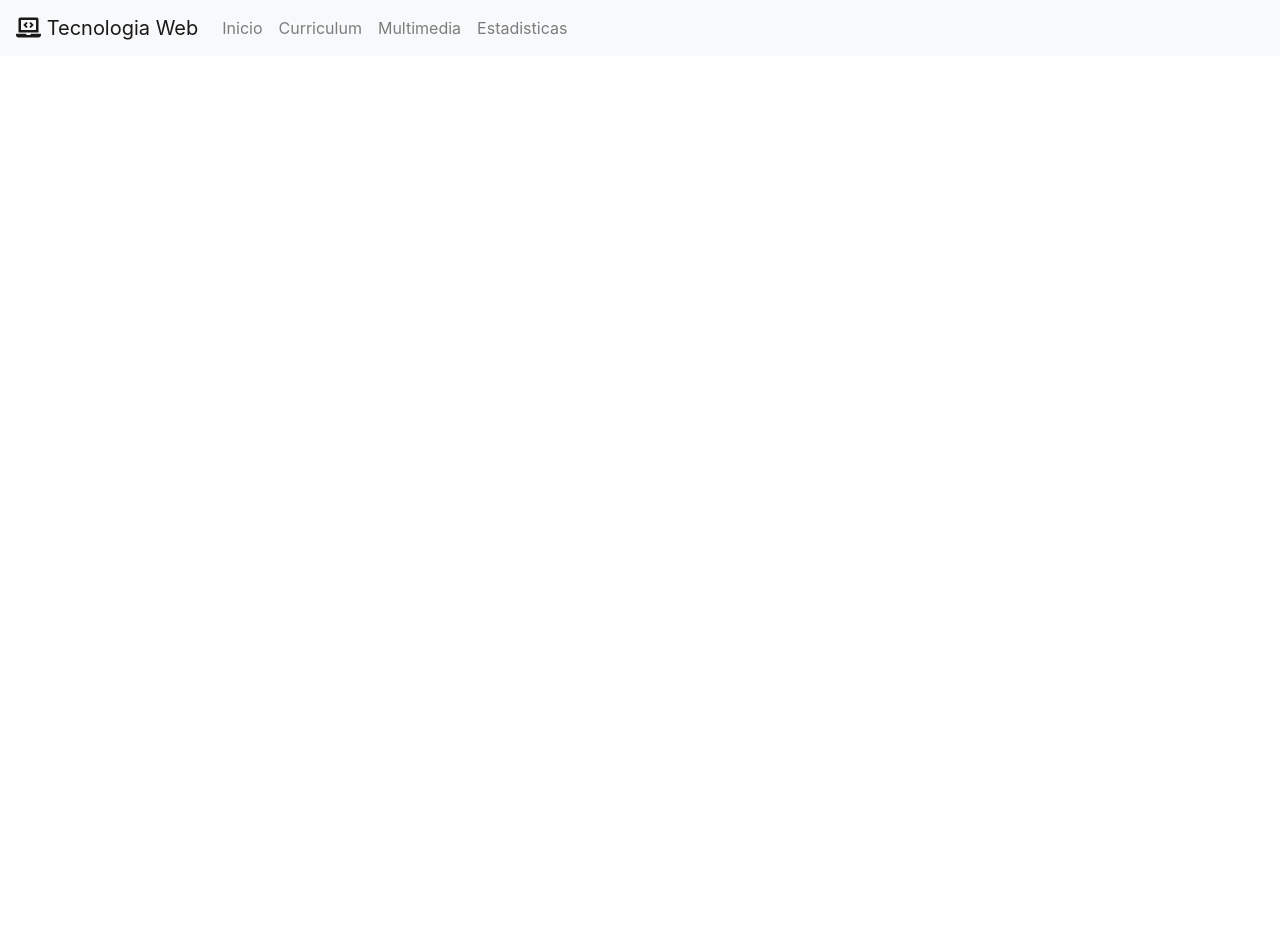
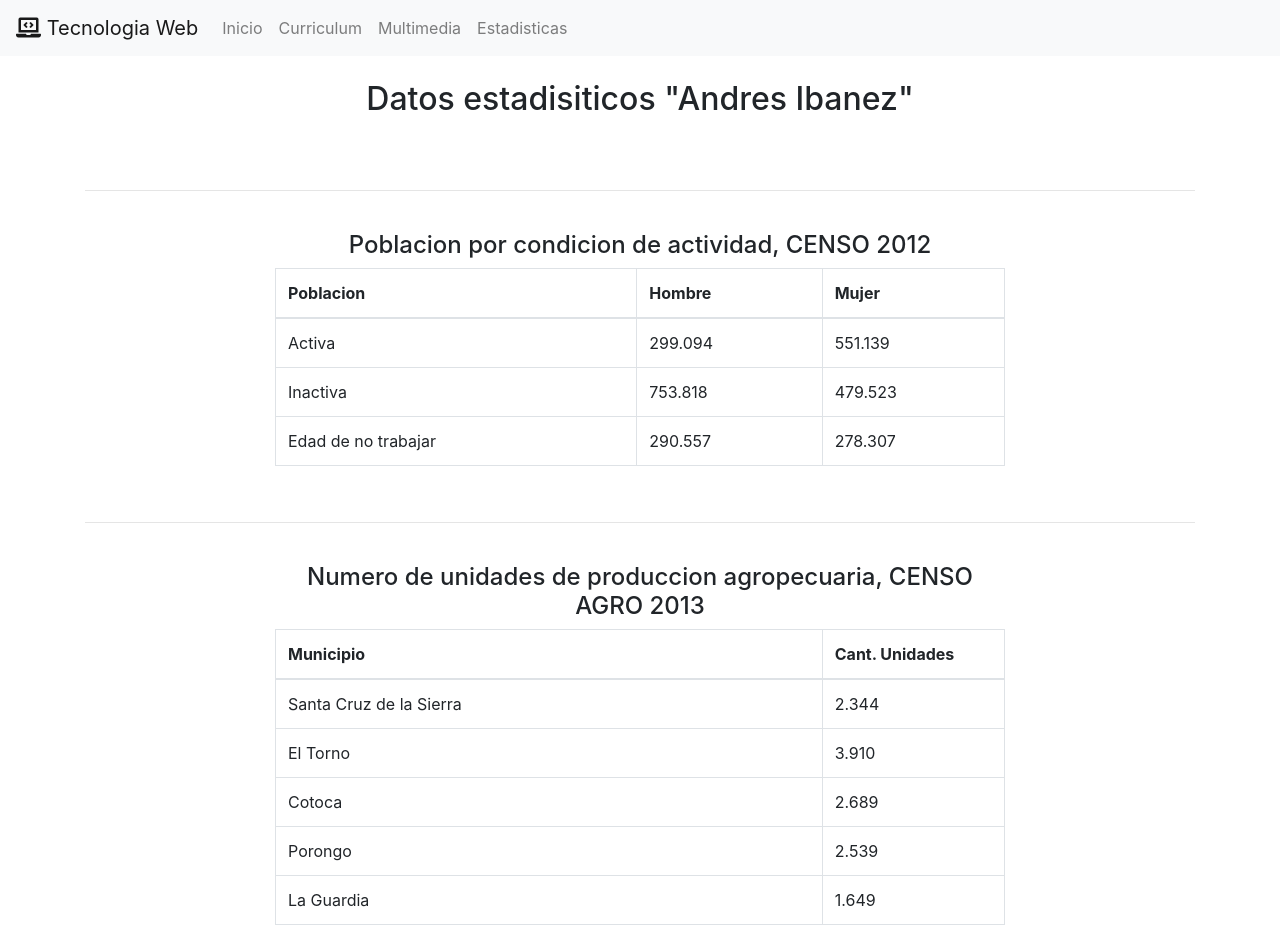
Before and after one commit to rodrigoAb21/Tecno, a plain HTML site: page estadisticas.html in a window 1280 px wide. Before the commit the page ends 800 px from the top, so only its background shows below. Drawn offline with Linux system fonts and the light colour scheme.

Commit message:
Avance en estdisticas
Se termino la parte de estadisiticas y se agrego un icono a la pagina

```diff
--- a/estadisticas.html
+++ b/estadisticas.html
@@ -4,7 +4,7 @@
     <meta charset="UTF-8">
     <meta name="viewport" content="width=device-width, initial-scale=1, shrink-to-fit=no">
 
-
+    <link rel="shortcut icon" href="icono.ico" type="image/x-icon">
     <link rel="stylesheet" href="css/bootstrap.min.css">
     <link rel="stylesheet" href="css/fontawesome/css/all.min.css">
     <title>Estructura de una página web</title>
@@ -34,6 +34,85 @@
     </div>
 </nav>
 
+<div class="container mt-4">
+    <div class="row">
+        <div class="col col-xs-12 col-sm-12 col-md-8 col-lg-8 ml-auto mr-auto">
+            <h2 class="text-center">Datos estadisiticos "Andres Ibanez"</h2><br>
+        </div>
+    </div>
+    <br><hr><br>
+    <div class="row">
+        <div class="col col-xs-12 col-sm-12 col-md-8 col-lg-8 ml-auto mr-auto">
+            <h4 class="text-center">Poblacion por condicion de actividad, CENSO 2012</h4>
+            <div class="table-responsive">
+                <table class="table table-bordered table-hover">
+                    <thead>
+                    <tr>
+                        <th>Poblacion</th>
+                        <th>Hombre</th>
+                        <th>Mujer</th>
+                    </tr>
+                    </thead>
+                    <tbody>
+                    <tr>
+                        <td>Activa</td>
+                        <td>299.094</td>
+                        <td>551.139</td>
+                    </tr>
+                    <tr>
+                        <td>Inactiva</td>
+                        <td>753.818</td>
+                        <td>479.523</td>
+                    </tr>
+                    <tr>
+                        <td>Edad de no trabajar</td>
+                        <td>290.557</td>
+                        <td>278.307</td>
+                    </tr>
+                    </tbody>
+                </table>
+            </div>
+        </div>
+    </div>
+    <br><hr><br>
+    <div class="row">
+        <div class="col col-xs-12 col-sm-12 col-md-8 col-lg-8 ml-auto mr-auto">
+            <h4 class="text-center">Numero de unidades de produccion agropecuaria, CENSO AGRO 2013</h4>
+            <div class="table-responsive">
+                <table class="table table-bordered table-hover">
+                    <thead>
+                    <tr>
+                        <th>Municipio</th>
+                        <th class="w-25">Cant. Unidades</th>
+                    </tr>
+                    </thead>
+                    <tbody>
+                    <tr>
+                        <td>Santa Cruz de la Sierra</td>
+                        <td>2.344</td>
+                    </tr>
+                    <tr>
+                        <td>El Torno</td>
+                        <td>3.910</td>
+                    </tr>
+                    <tr>
+                        <td>Cotoca</td>
+                        <td>2.689</td>
+                    </tr>
+                    <tr>
+                        <td>Porongo</td>
+                        <td>2.539</td>
+                    </tr>
+                    <tr>
+                        <td>La Guardia</td>
+                        <td>1.649</td>
+                    </tr>
+                    </tbody>
+                </table>
+            </div>
+        </div>
+    </div>
+</div>
 
 
 <script src="js/jquery.min.js"></script>
```
Also changed, not shown: curriculum.html (+43 -7 lines), index.html (+1 -1 lines), multimedia.html (+1 -1 lines), icono.ico (added).
